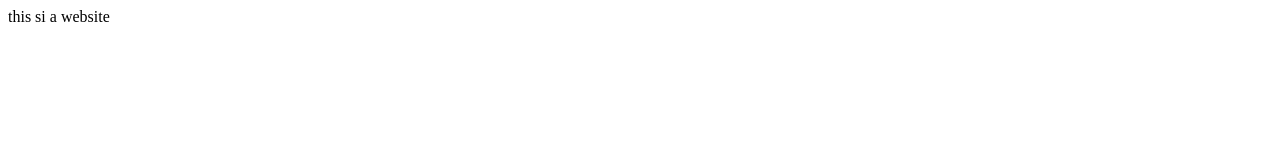
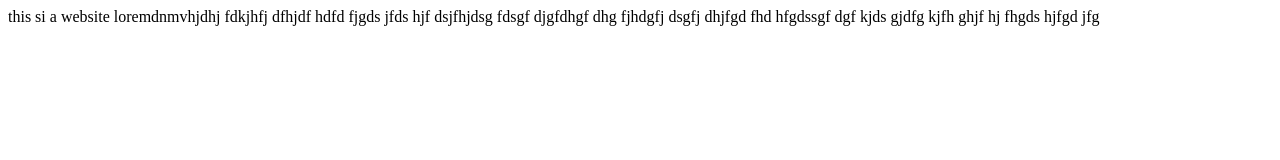
Before and after one commit to DIVYANK2209/newwebsite, a plain HTML site: page index.html in a window 1280 px wide. Drawn offline with Linux system fonts and the light colour scheme.

Commit message:
second commit

```diff
--- a/index.html
+++ b/index.html
@@ -1,5 +1,5 @@
 <html>
 	<body>
-		<div>this si a website</div>
+		<div>this si a website loremdnmvhjdhj fdkjhfj dfhjdf hdfd fjgds jfds hjf dsjfhjdsg fdsgf djgfdhgf dhg fjhdgfj dsgfj dhjfgd fhd hfgdssgf dgf kjds gjdfg kjfh ghjf hj fhgds hjfgd jfg </div>
 	</body>
 </html>
```
